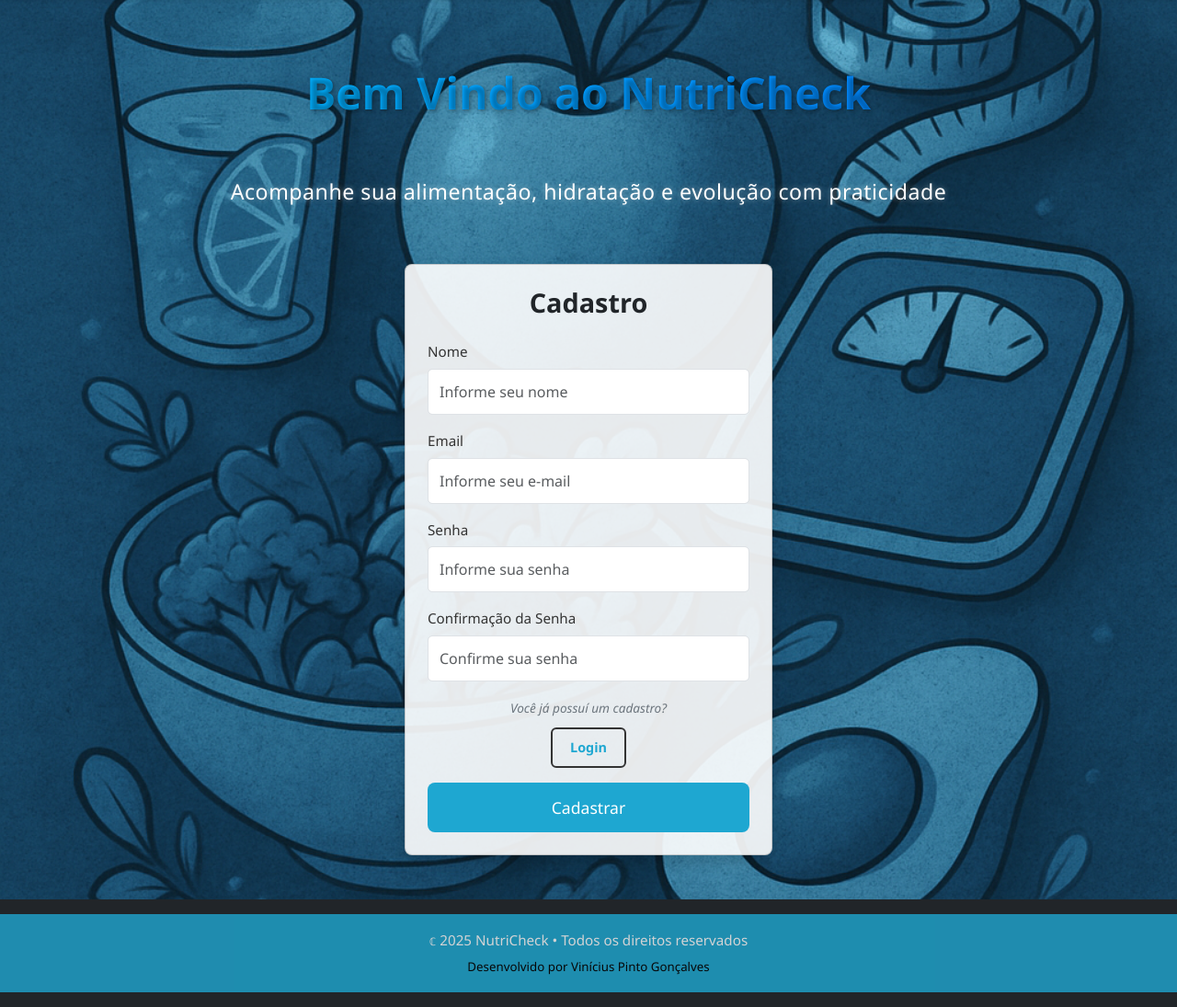
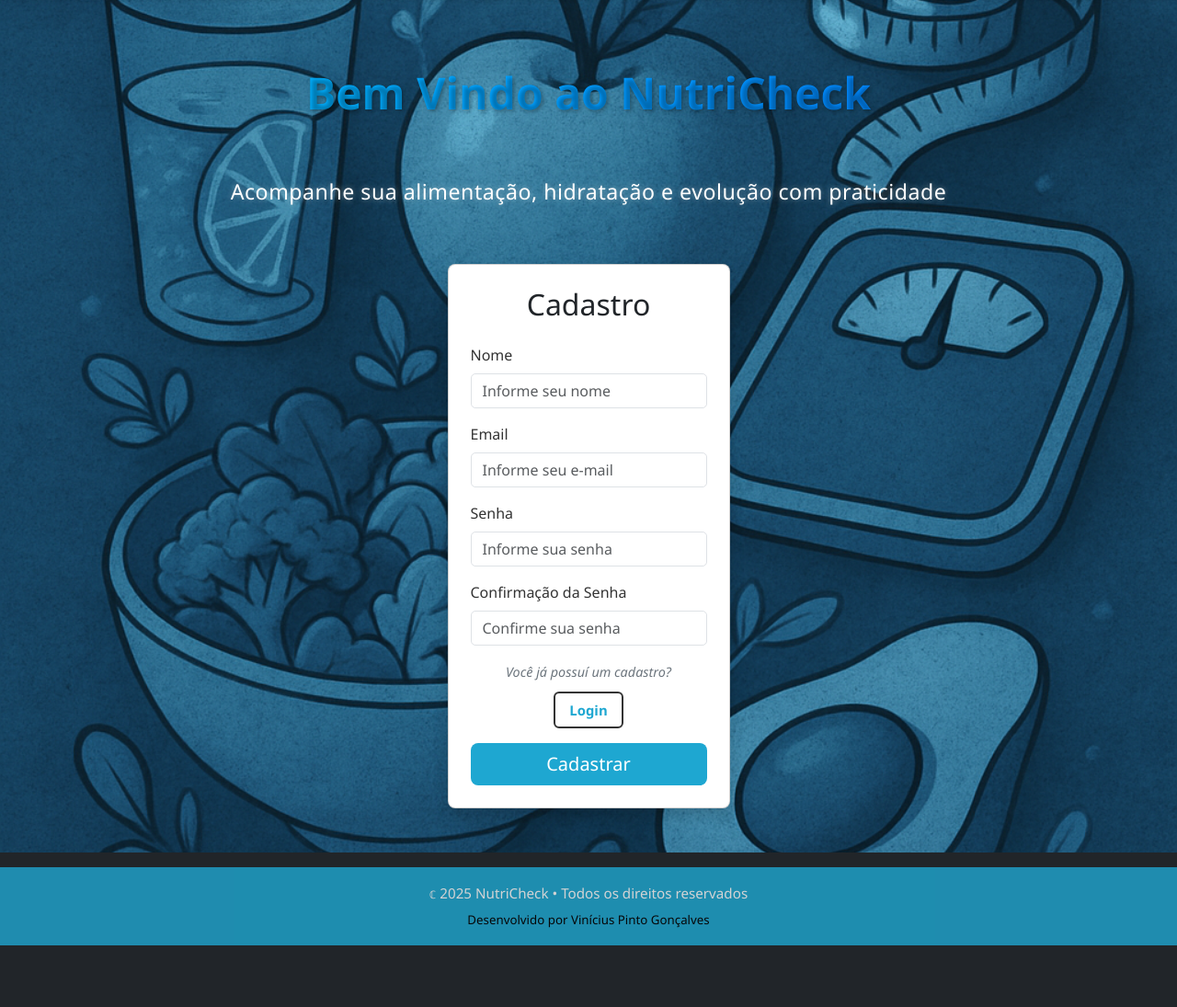
Before and after one commit to ProjetosDevVviniciws/NUTRI-CHECK, a Flask app: page /cadastro in a window 1280 px wide. Shown: the part 96-1191 px from the top of the page at 92% size. After the commit the page ends 1124 px from the top, so only its background shows below. Run offline with Flask 3, Linux system fonts and the light colour scheme; some libraries are stand-ins or nearby versions.

Commit message:
Move classe auth-card para cadastro.css

```diff
--- a/src/nutri_app/static/css/components.css
+++ b/src/nutri_app/static/css/components.css
@@ -152,42 +152,6 @@ input[type="date"]::-webkit-calendar-picker-indicator {
     font-size: var(--nav-text-size);
 }
 
-.auth-card {
-    width: clamp(280px, 90vw, 400px);
-    padding: clamp(1rem, 3vw, 2rem);
-    border-radius: 15px;
-    background-color: rgba(255, 255, 255, 0.90);
-}
-
-.auth-card h2 {
-    font-size: clamp(1.3rem, 3vw, 1.8rem);
-    font-weight: 600;
-}
-
-.auth-card .form-label-custom {
-    font-size: clamp(0.8rem, 1.8vw, 0.95rem);
-    font-weight: 500;
-}
-
-.auth-card .form-control {
-    font-size: clamp(0.85rem, 2vw, 1rem);
-    padding: clamp(0.5rem, 1.5vw, 0.75rem);
-}
-
-.auth-card small {
-    font-size: clamp(0.7rem, 1.6vw, 0.85rem);
-}
-
-.auth-card .btn-ouline-custom {
-    font-size: clamp(0.75rem, 1.8vw, 0.9rem);
-    padding: clamp(0.35rem, 1vw, 0.6rem) clamp(0.8rem, 2vw, 1.2rem);
-}
-
-.auth-card .btn-primary {
-    font-size: clamp(0.9rem, 2vw, 1.1rem);
-    padding: clamp(0.6rem, 1.5vw, 0.85rem);
-}
-
 .myprofile-card {
     width: clamp(280px, 90vw, 400px);
     padding: clamp(1rem, 3vw, 2rem);
```
